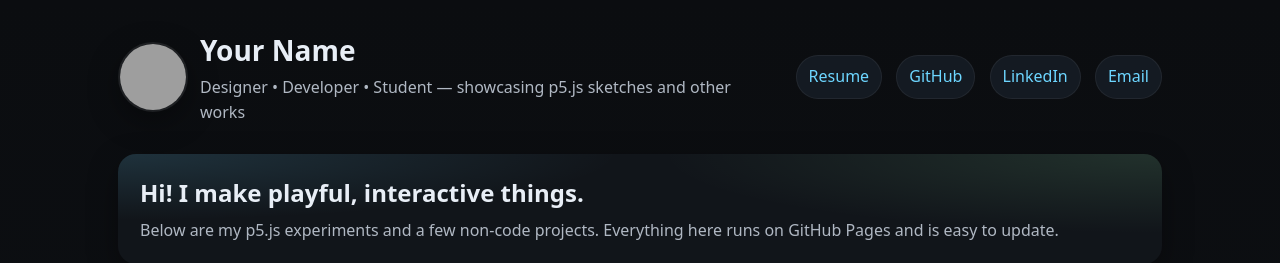
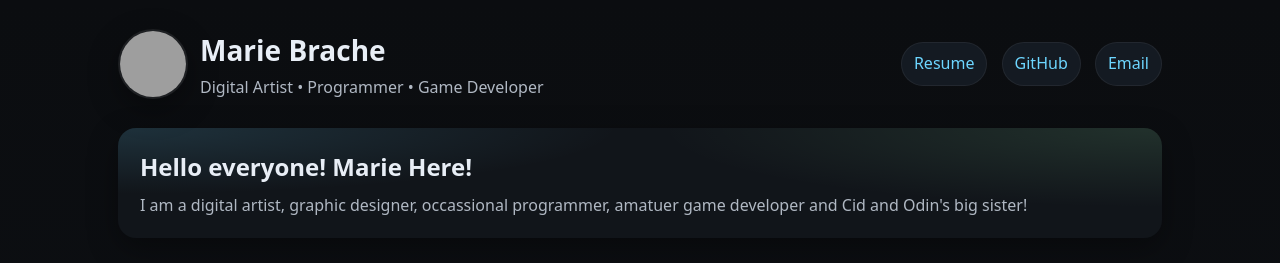
Before and after one commit to empressaeris/final---draft-1, a plain HTML site: page index.html in a window 1280 px wide. Shown: the top 263 px of the page. Drawn offline with Linux system fonts and the light colour scheme; grey boxes are pictures that could not be loaded.

Commit message:
Update index.html

```diff
--- a/index.html
+++ b/index.html
@@ -49,22 +49,21 @@
 <body>
   <div class="wrap">
     <header>
-      <img class="avatar" src="https://picsum.photos/160?random=7" alt="avatar"/>
+      <img class="avatar" src="https://imgur.com/a/0KsRlUj" alt="Marie and Cid"/>
       <div class="title">
-        <h1>Your Name</h1>
-        <p>Designer • Developer • Student — showcasing p5.js sketches and other works</p>
+        <h1>Marie Brache</h1>
+        <p>Digital Artist • Programmer • Game Developer</p>
       </div>
       <nav class="links" aria-label="social links">
         <a href="#">Resume</a>
         <a href="#">GitHub</a>
-        <a href="#">LinkedIn</a>
         <a href="#">Email</a>
       </nav>
     </header>
 
     <section class="hero">
-      <h2>Hi! I make playful, interactive things.</h2>
-      <p>Below are my p5.js experiments and a few non-code projects. Everything here runs on GitHub Pages and is easy to update.</p>
+      <h2>Hello everyone! Marie Here!</h2>
+      <p>I am a digital artist, graphic designer, occassional programmer, amatuer game developer and Cid and Odin's big sister!</p>
     </section>
 
     <div class="tabs" role="tablist">
```
